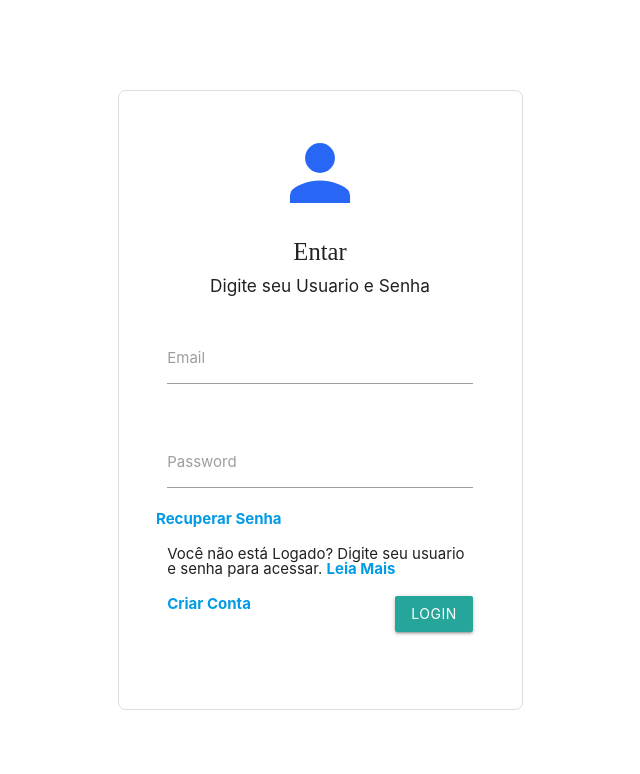
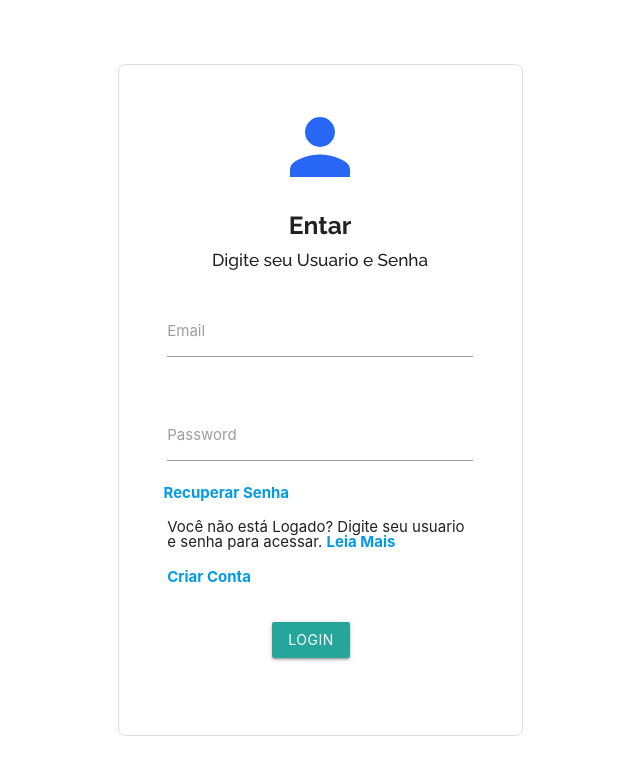
Before and after one commit to TI-1986/AluraGeek, a plain HTML site: page login.html in a window 1280 px wide. Shown: the whole page, without its empty margins (320-960 px from the left). Drawn offline with nearby package versions, Linux system fonts and the light colour scheme.

Commit message:
correções na tela de login

```diff
--- a/css/login.css
+++ b/css/login.css
@@ -145,5 +145,21 @@
 }
 
 .row h5{
-  font-family: --;
+  font-family: var(--body-font);
+  font-weight: 700;
 }
+
+.row h6{
+  font-family: var(--body-font);
+  font-weight: 500;
+}
+
+#recuperar{
+  padding: .5rem;
+}
+
+#btn{
+  display: flex;
+  padding-top: 2.5rem;
+  margin: auto 7rem;
+}
--- a/css/style.css
+++ b/css/style.css
@@ -314,9 +314,9 @@ button{
 }
 
 .referencia .logo-azul{
+  margin-left: .6rem;
   color: var(--azul-destaque)
 }
-
 
 .links-uteis{
   line-height: 2.5rem;
--- a/login.html
+++ b/login.html
@@ -43,7 +43,7 @@
               <label for="password_input">Password</label>
             </div>
             <div>
-              <a href="#"><b>Recuperar Senha</b></a>
+              <a href="#" id="recuperar"><b>Recuperar Senha</b></a>
             </div>
           </div>
           <div class="row">
@@ -64,7 +64,7 @@
                   ><b>Criar Conta</b>
                 </a>
               </div>
-              <div class="col s6 right-align">
+              <div id="btn" class="col s6">
                 <a
                   href="#"
                   target="_blank"
```
